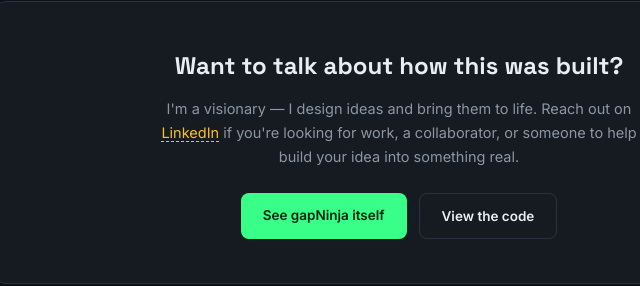
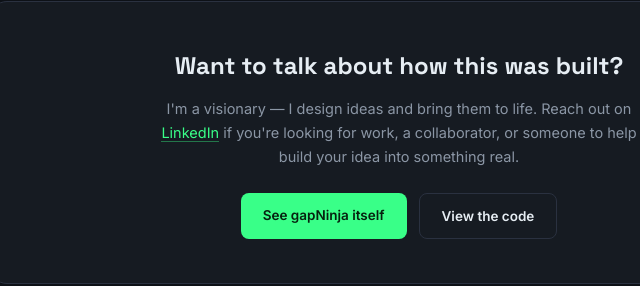
Before and after one commit to taijiengineerai/gapNinja, a plain HTML site: page story.html in a window 1280 px wide. Shown: the part 3215-3501 px from the top of the page, 241-881 px from the left. Drawn offline with Linux system fonts and the light colour scheme.

Commit message:
story.html: fill in real LinkedIn link, last placeholder resolved

```diff
--- a/story.html
+++ b/story.html
@@ -272,7 +272,7 @@
 
   <div class="closing">
     <h2>Want to talk about how this was built?</h2>
-    <p>I'm a visionary — I design ideas and bring them to life. Reach out on <a class="fill-me" href="[your LinkedIn URL]" target="_blank" rel="noopener" style="text-decoration:none;">LinkedIn</a> if you're looking for work, a collaborator, or someone to help build your idea into something real.</p>
+    <p>I'm a visionary — I design ideas and bring them to life. Reach out on <a href="https://www.linkedin.com/in/billy-huynh-485683a/" target="_blank" rel="noopener" style="color:var(--neon); text-decoration:none; border-bottom:1px solid rgba(57,255,136,0.4);">LinkedIn</a> if you're looking for work, a collaborator, or someone to help build your idea into something real.</p>
     <div class="closing-links">
       <a class="closing-btn primary" href="about.html">See gapNinja itself</a>
       <a class="closing-btn secondary" href="https://github.com/taijiengineerai/gapNinja" target="_blank" rel="noopener">View the code</a>
```
